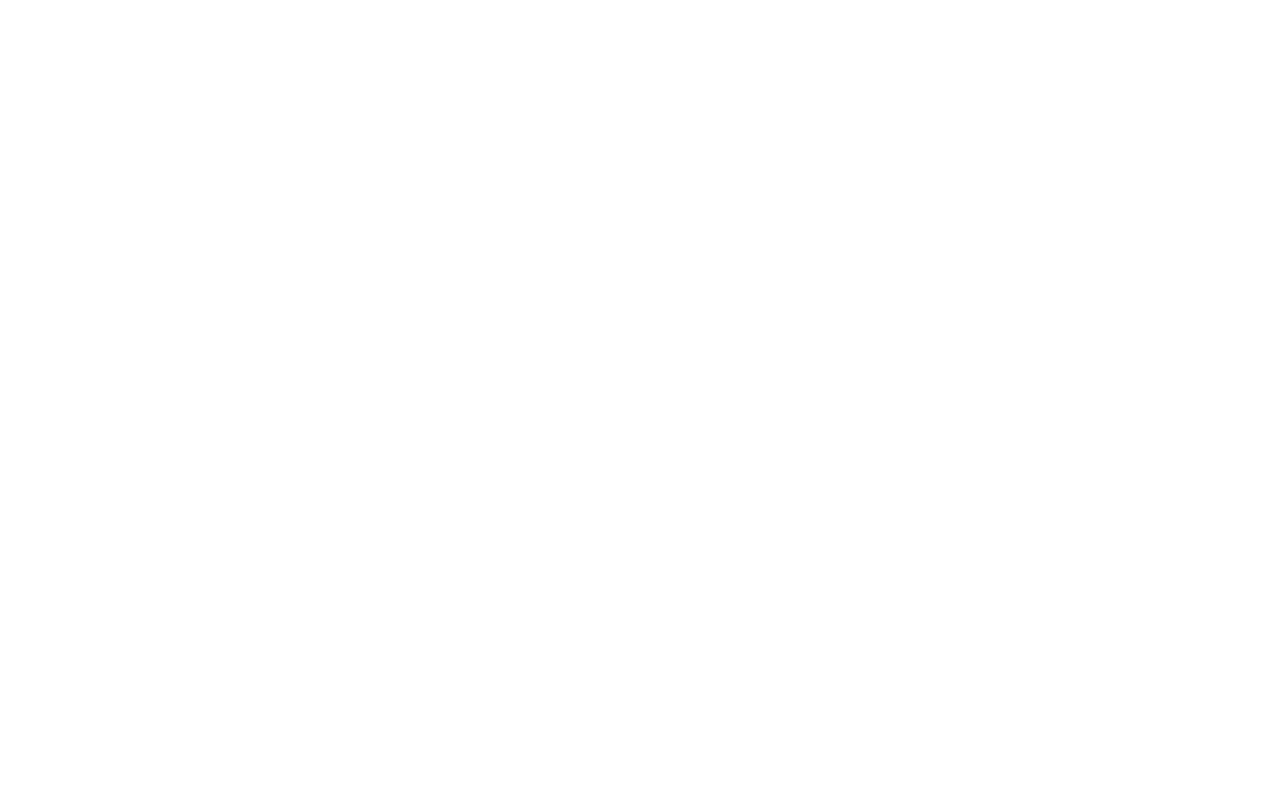
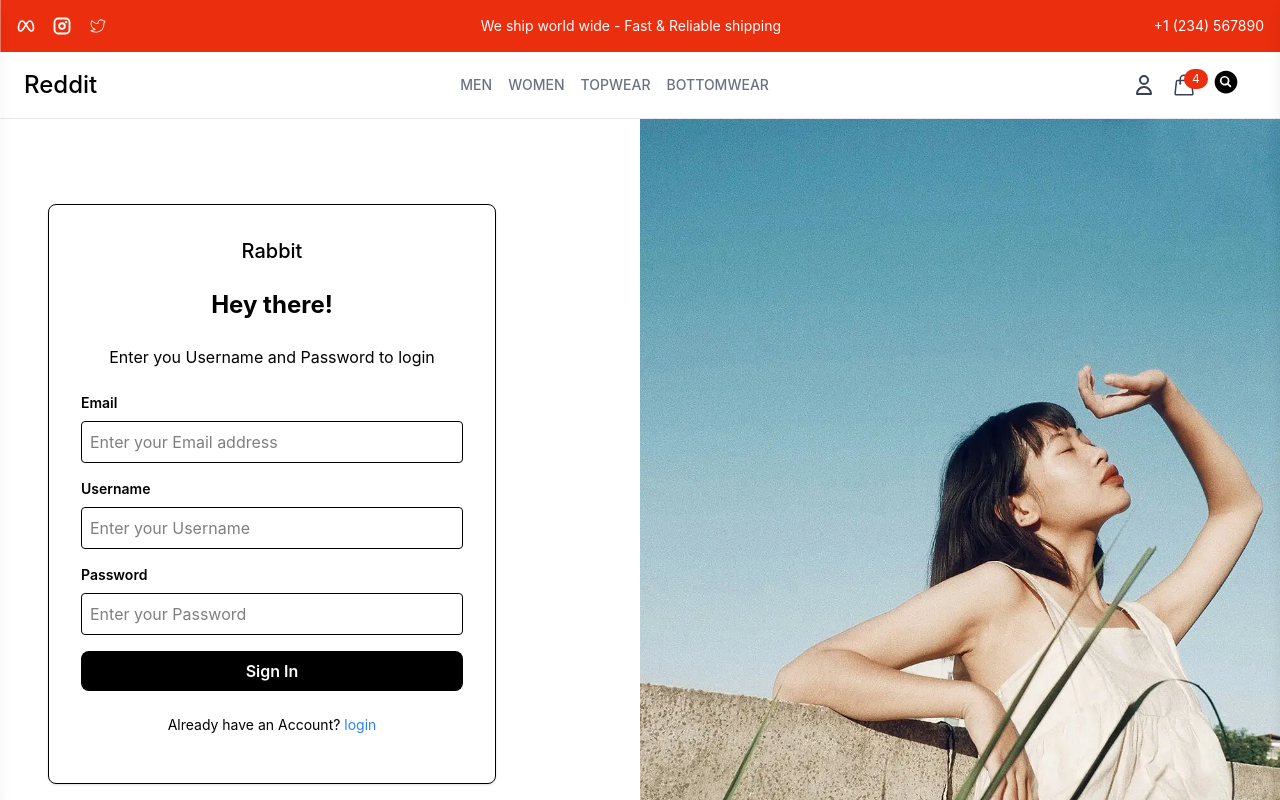
Before and after one commit to Dev-kayes/reddit, a React app in the folder frontEnd/: page /register in a window 1280 px wide. Before the commit this address had no page. Shown: the top 800 px of the page. Built offline with nearby package versions, Linux system fonts and the light colour scheme; the HTML template or start-up script is replaced by a standard one.

Commit message:
Login and Register page is done

```diff
--- a/frontEnd/src/App.jsx
+++ b/frontEnd/src/App.jsx
@@ -2,14 +2,18 @@
 import UserLayoOut from "./components/Layout/UserLayoOut";
 import { Route, Routes } from "react-router";
 import Home from "./pages/Home";
+import Login from "./pages/Login";
+import Register from "./pages/Register";
 
 const App = () => {
   return (
     <>
       <Routes>
+        {/* user layout */}
         <Route path="/" element={<UserLayoOut />}>
-          {/* user layout */}
-          <Route index element={<Home />}></Route>
+          <Route index element={<Home />} />
+          <Route path="login" element={<Login />} />
+          <Route path="register" element={<Register />} />
         </Route>
         <Route>{/* admin layout */}</Route>
       </Routes>
--- a/frontEnd/src/pages/Home.jsx
+++ b/frontEnd/src/pages/Home.jsx
@@ -5,6 +5,8 @@
 import BestSeller from "../products/BestSeller";
 import YouMayLike from "../products/YouMayLike";
 import TopWearForWomen from "./../products/TopWearForWomen";
+import FeaturedCollection from "../products/FeaturedCollection";
+import FeaturedSection from "../products/FeaturedSection";
 
 const Home = () => {
   return (
@@ -15,6 +17,8 @@
       <BestSeller />
       <YouMayLike />
       <TopWearForWomen />
+      <FeaturedCollection />
+      <FeaturedSection />
     </section>
   );
 };
--- /dev/null
+++ b/frontEnd/src/pages/Login.jsx
@@ -0,0 +1,76 @@
+import React, { useState } from "react";
+import { Link } from "react-router";
+import login from "../../assets/login.webp";
+
+const Login = () => {
+  const [email, setEmail] = useState("");
+  const [password, setPassword] = useState("");
+  const handleLogin = (e) => {
+    e.preventDefault();
+    console.log({ email: email });
+    console.log({ password: password });
+  };
+  return (
+    <div className="flex items-center">
+      <div className="w-full md:w-1/2 flex-col justify-center items-center p-8 md:p-12">
+        <form
+          onSubmit={handleLogin}
+          className="w-full max-w-md bg-white p-8 rounded-lg border shadow-sm"
+        >
+          <div className="flex justify-center mb-6">
+            <h2 className="text-xl font-medium">Rabbit</h2>
+          </div>
+          <h2 className="text-2xl font-bold text-center mb-6">Hey there!</h2>
+          <p className="text-center mb-6">
+            Enter you Username and Password to login
+          </p>
+          <div className="mb-4">
+            <label className="block text-sm font-semibold mb-2">Email</label>
+            <input
+              type="email"
+              value={email}
+              onChange={(e) => setEmail(e.target.value)}
+              className="w-full p-2 border rounded "
+              placeholder="Enter your Email address"
+            />
+            <div className="mb-4">
+              <label className="block text-sm font-semibold mb-2">
+                Password
+              </label>
+              <input
+                type="password"
+                value={password}
+                onChange={(e) => setPassword(e.target.value)}
+                className="w-full p-2 border rounded "
+                placeholder="Enter your Password"
+              />
+            </div>
+            <button
+              type="submit"
+              className="w-full bg-black text-white p-2 rounded-lg font-semibold hover:bg-gray-800 transition"
+            >
+              Sign Up
+            </button>
+            <p className="mt-6 text-center text-sm">
+              Don't have an Account?{" "}
+              <Link to="/register" className="text-blue-500">
+                Register
+              </Link>
+            </p>
+          </div>
+        </form>
+      </div>
+      <div className="hidden md:block w-1/2 bg-gray-800">
+        <div className="h-full flex flex-col justify-center items-center">
+          <img
+            src={login}
+            alt="login.webp"
+            className="w-full h-screen object-cover"
+          />
+        </div>
+      </div>
+    </div>
+  );
+};
+
+export default Login;
--- /dev/null
+++ b/frontEnd/src/pages/Register.jsx
@@ -0,0 +1,85 @@
+import React, { useState } from "react";
+import { Link } from "react-router";
+import register from "../../assets/register.webp";
+
+const Register = () => {
+  const [name, setName] = useState("");
+  const [email, setEmail] = useState("");
+  const [password, setPassword] = useState("");
+
+  const handleRegister = (e) => {
+    e.preventDefault();
+  };
+  return (
+    <div className="flex items-center">
+      <div className="w-full md:w-1/2 flex-col justify-center items-center p-8 md:p-12">
+        <form
+          onSubmit={handleRegister}
+          className="w-full max-w-md bg-white p-8 rounded-lg border shadow-sm"
+        >
+          <div className="flex justify-center mb-6">
+            <h2 className="text-xl font-medium">Rabbit</h2>
+          </div>
+          <h2 className="text-2xl font-bold text-center mb-6">Hey there!</h2>
+          <p className="text-center mb-6">
+            Enter you Username and Password to login
+          </p>
+          <div className="mb-4">
+            <label className="block text-sm font-semibold mb-2">Email</label>
+            <input
+              type="email"
+              value={email}
+              onChange={(e) => setEmail(e.target.value)}
+              className="w-full p-2 border rounded "
+              placeholder="Enter your Email address"
+            />
+          </div>
+          <div className="mb-4">
+            <label className="block text-sm font-semibold mb-2">Username</label>
+            <input
+              type="text"
+              value={name}
+              onChange={(e) => setName(e.target.value)}
+              className="w-full p-2 border rounded "
+              placeholder="Enter your Username"
+            />
+          </div>
+          <div className="mb-4">
+            <label className="block text-sm font-semibold mb-2">Password</label>
+            <input
+              type="password"
+              value={password}
+              onChange={(e) => setPassword(e.target.value)}
+              className="w-full p-2 border rounded "
+              placeholder="Enter your Password"
+            />
+
+            <button
+              type="submit"
+              className="w-full bg-black text-white p-2 rounded-lg font-semibold hover:bg-gray-800 transition mt-4"
+            >
+              Sign In
+            </button>
+            <p className="mt-6 text-center text-sm">
+              Already have an Account?{" "}
+              <Link to="/login" className="text-blue-500">
+                login
+              </Link>
+            </p>
+          </div>
+        </form>
+      </div>
+      <div className="hidden md:block w-1/2 bg-gray-800">
+        <div className="h-full flex flex-col justify-center items-center">
+          <img
+            src={register}
+            alt="register.webp"
+            className="w-full h-187.5 object-cover"
+          />
+        </div>
+      </div>
+    </div>
+  );
+};
+
+export default Register;
--- a/frontEnd/src/products/FeaturedCollection.jsx
+++ b/frontEnd/src/products/FeaturedCollection.jsx
@@ -1,7 +1,44 @@
 import React from "react";
+import { Link } from "react-router";
+import featured from "../../assets/featured.webp";
 
 const FeaturedCollection = () => {
-  return <div>FeaturedCollection</div>;
+  return (
+    <section className="py-16 px-4 lg:px-0">
+      <div
+        className="container mx-auto gap-8 flex flex-col md:flex-row bg-green-50 text-center items-center
+      rounded-3xl"
+      >
+        {/* Left Content */}
+        <div className="lg:w-1/2 p-8 text-center lg:text-left">
+          <h2 className="text-lg font-semibold text-gray-700 mb-2">
+            Comfort and Style
+          </h2>
+          <h2 className="text-4xl lg:text-5xl font-bold mb-6">
+            Apparel made for your everyday life
+          </h2>
+          <p className="text-lg text-gray-600 mb-6">
+            Discover high-quality, comfortable clothing that effortlessly blends
+            fashion and function. Designed to make you look and feel great every
+            day.
+          </p>
+          <Link
+            to="/collection/all"
+            className="bg-gray-900 text-white px-6 py-3 rounded-lg text-lg hover:bg-gray-800"
+          >
+            Shop Now
+          </Link>
+        </div>
+        <div className="lg:w-1/2">
+          <img
+            src={featured}
+            alt={"Featured Image"}
+            className="w-full h-full object-cover lg:rounded-3xl"
+          />
+        </div>
+      </div>
+    </section>
+  );
 };
 
 export default FeaturedCollection;
--- /dev/null
+++ b/frontEnd/src/products/FeaturedSection.jsx
@@ -0,0 +1,43 @@
+import React from "react";
+import { HiShoppingBag } from "react-icons/hi";
+import { HiArrowPathRoundedSquare } from "react-icons/hi2";
+import { HiOutlineCreditCard } from "react-icons/hi";
+
+const FeaturedSection = () => {
+  return (
+    <section className="py-16 px-4 bg-white">
+      <div className="container mx-auto grid grid-cols-1 md:grid-cols-3 gap-8 text-center">
+        {/* Feature 1 */}
+        <div className="flex flex-col items-center">
+          <div className="p-4 rounded-full mb-4">
+            <HiShoppingBag className="text-xl" />
+          </div>
+          <h4 className="tracking-tighter mb-2">FREE INTERNATIONAL SHIPPING</h4>
+          <p className="text-gray-600 tracking-tighter">
+            On all orders over $100
+          </p>
+        </div>
+        {/* Feature 2 */}
+        <div className="flex flex-col items-center">
+          <div className="p-4 rounded-full mb-4">
+            <HiArrowPathRoundedSquare className="text-xl" />
+          </div>
+          <h4 className="tracking-tighter mb-2">45 DAYS RETURN</h4>
+          <p className="text-gray-600 tracking-tighter">Money back guarantee</p>
+        </div>
+        {/* Feature 3 */}
+        <div className="flex flex-col items-center">
+          <div className="p-4 rounded-full mb-4">
+            <HiOutlineCreditCard className="text-xl" />
+          </div>
+          <h4 className="tracking-tighter mb-2">SECURE CHECKOUT</h4>
+          <p className="text-gray-600 tracking-tighter">
+            100% secure checkout process
+          </p>
+        </div>
+      </div>
+    </section>
+  );
+};
+
+export default FeaturedSection;
```
